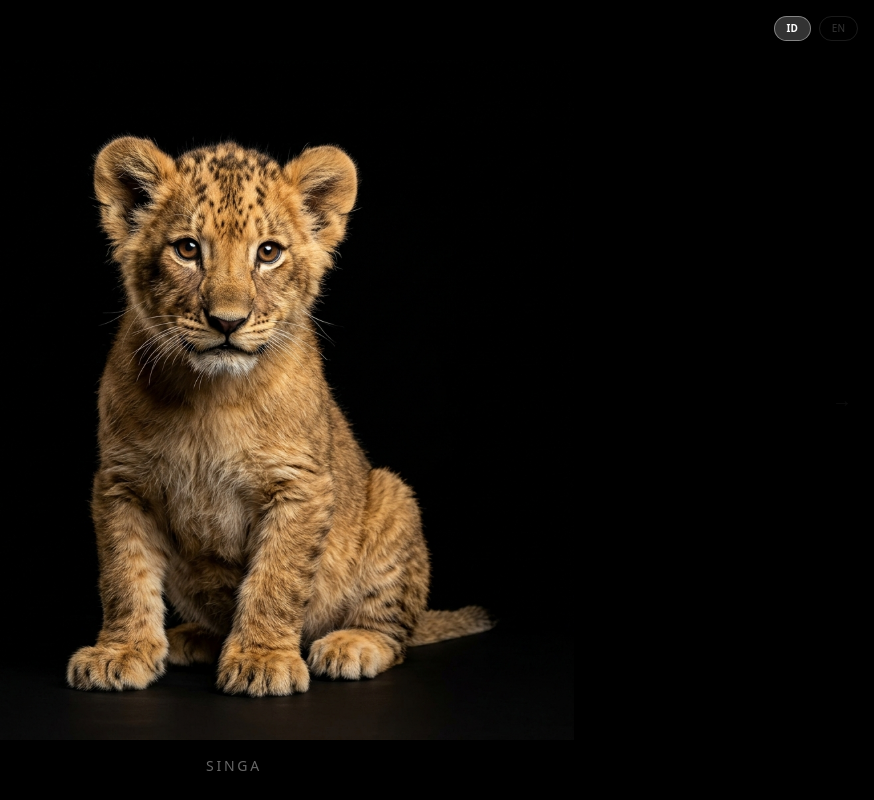
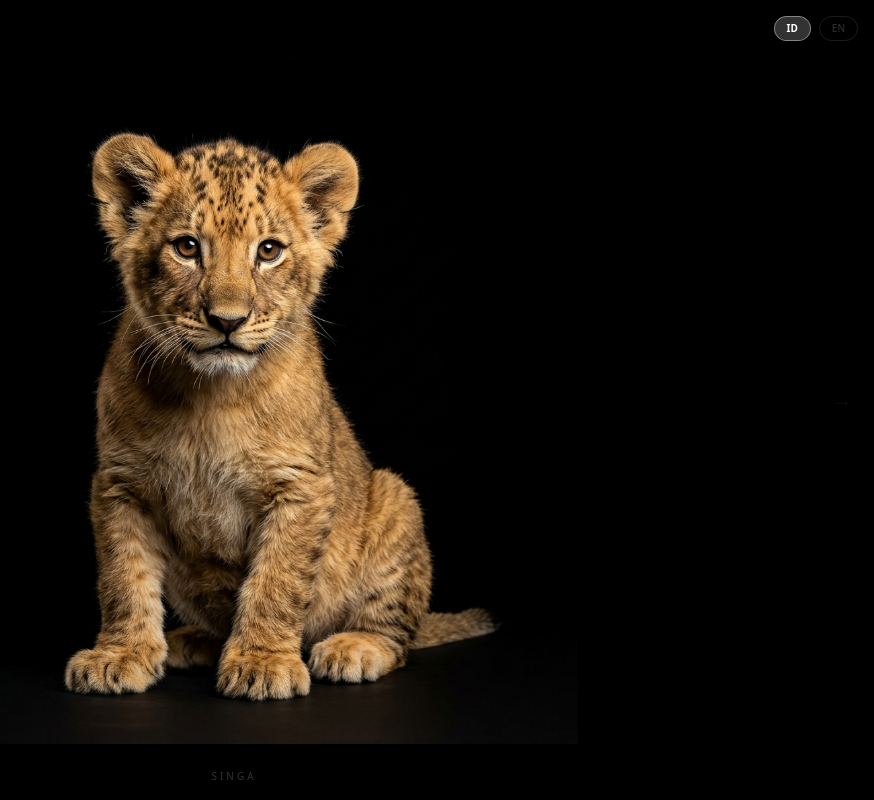
Before and after one commit to Derryl-Ditra/animal-1, a Next.js app: page / in a window 1280 px wide. Shown: the whole page, without its empty margins (406-1280 px from the left). Built offline with nearby package versions, Linux system fonts and the light colour scheme.

Commit message:
feat: ultra-minimalist UI (90vh image, 10px text) for maximum focus

```diff
--- a/src/app/page.tsx
+++ b/src/app/page.tsx
@@ -137,18 +137,18 @@ export default function AnimalExplorer() {
             }
           }}
         >
-          <div className="relative w-full h-[85vh] flex items-center justify-center">
+          <div className="relative w-full h-[90vh] flex items-center justify-center p-4">
             <motion.img
               src={currentAnimal.image}
               alt={currentAnimal.key}
               className="max-w-full max-h-full object-contain pointer-events-none"
-              animate={{ scale: isPulsing ? 1.08 : 1 }}
-              transition={{ type: "spring", stiffness: 400, damping: 12 }}
+              animate={{ scale: isPulsing ? 1.05 : 1 }}
+              transition={{ type: "spring", stiffness: 400, damping: 15 }}
             />
           </div>
 
-          <div className="absolute bottom-6 pointer-events-none">
-            <h1 className="text-[12px] md:text-[14px] font-medium text-white/40 tracking-[0.2em] uppercase">
+          <div className="absolute bottom-4 pointer-events-none">
+            <h1 className="text-[10px] font-medium text-white/20 tracking-[0.3em] uppercase">
               {t[currentAnimal.key as keyof typeof t]}
             </h1>
           </div>
```
